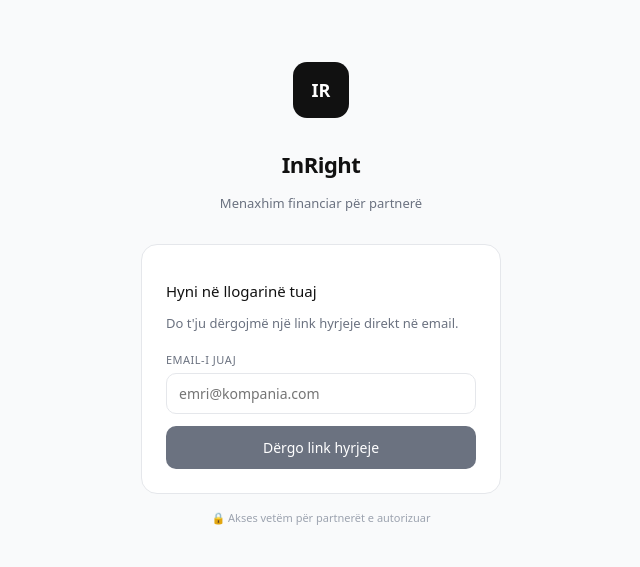
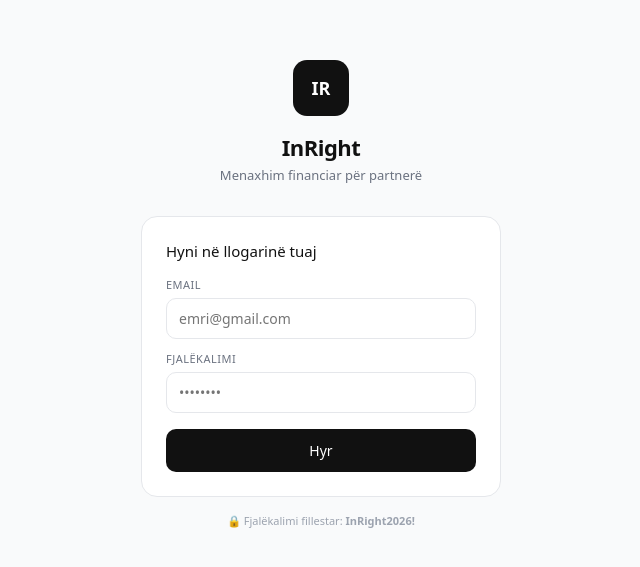
Before and after one commit to gcelo2010-maker/inright, a Next.js app: page /login in a window 1280 px wide. Shown: the part 101-668 px from the top of the page, without its empty margins (319-959 px from the left). Built offline with nearby package versions, Linux system fonts and the light colour scheme.

Commit message:
feat: email+password login instead of magic link

```diff
--- a/src/app/login/page.tsx
+++ b/src/app/login/page.tsx
@@ -1,36 +1,28 @@
 'use client'
 export const dynamic = 'force-dynamic'
-
 import { useState } from 'react'
 import { createClient } from '@/lib/supabase/client'
 
 export default function LoginPage() {
   const [email, setEmail] = useState('')
+  const [password, setPassword] = useState('')
   const [loading, setLoading] = useState(false)
-  const [sent, setSent] = useState(false)
   const [error, setError] = useState('')
 
   const handleLogin = async (e: React.FormEvent) => {
     e.preventDefault()
-    if (!email) return
     setLoading(true)
     setError('')
-
     try {
       const supabase = createClient()
-      const { error } = await supabase.auth.signInWithOtp({
-        email,
-        options: {
-          emailRedirectTo: `${window.location.origin}/auth/callback`,
-        },
-      })
+      const { error } = await supabase.auth.signInWithPassword({ email, password })
       if (error) {
-        setError(`Gabim: ${error.message}`)
+        setError('Email ose fjalëkalim i gabuar.')
       } else {
-        setSent(true)
+        window.location.href = '/dashboard'
       }
-    } catch (err: unknown) {
-      setError(`Gabim lidhjeje: ${err instanceof Error ? err.message : 'Provoni përsëri'}`)
+    } catch {
+      setError('Gabim lidhje. Provoni përsëri.')
     }
     setLoading(false)
   }
@@ -42,60 +34,32 @@ export default function LoginPage() {
           <div style={{display:'inline-flex',alignItems:'center',justifyContent:'center',width:'56px',height:'56px',background:'#111',borderRadius:'14px',marginBottom:'1rem'}}>
             <span style={{color:'#fff',fontWeight:'700',fontSize:'18px'}}>IR</span>
           </div>
-          <h1 style={{fontSize:'22px',fontWeight:'600',color:'#111',letterSpacing:'-0.5px'}}>InRight</h1>
+          <h1 style={{fontSize:'22px',fontWeight:'600',color:'#111',letterSpacing:'-0.5px',margin:0}}>InRight</h1>
           <p style={{fontSize:'13px',color:'#6b7280',marginTop:'4px'}}>Menaxhim financiar për partnerë</p>
         </div>
-
         <div style={{background:'#fff',borderRadius:'16px',border:'1px solid #e5e7eb',padding:'24px'}}>
-          {!sent ? (
-            <>
-              <h2 style={{fontSize:'15px',fontWeight:'500',color:'#111',marginBottom:'4px'}}>Hyni në llogarinë tuaj</h2>
-              <p style={{fontSize:'13px',color:'#6b7280',marginBottom:'20px'}}>
-                Do t&apos;ju dërgojmë një link hyrjeje direkt në email.
-              </p>
-              <form onSubmit={handleLogin}>
-                <label style={{display:'block',fontSize:'11px',fontWeight:'500',color:'#6b7280',textTransform:'uppercase',letterSpacing:'0.5px',marginBottom:'6px'}}>
-                  Email-i juaj
-                </label>
-                <input
-                  type="email"
-                  value={email}
-                  onChange={e => setEmail(e.target.value)}
-                  placeholder="emri@kompania.com"
-                  required
-                  style={{width:'100%',padding:'10px 12px',border:'1px solid #e5e7eb',borderRadius:'10px',fontSize:'14px',outline:'none',marginBottom:'12px',fontFamily:'inherit'}}
-                />
-                {error && (
-                  <div style={{background:'#fef2f2',border:'1px solid #fecaca',borderRadius:'8px',padding:'8px 12px',fontSize:'12px',color:'#dc2626',marginBottom:'12px'}}>
-                    {error}
-                  </div>
-                )}
-                <button
-                  type="submit"
-                  disabled={loading || !email}
-                  style={{width:'100%',background:loading||!email?'#6b7280':'#111',color:'#fff',border:'none',borderRadius:'10px',padding:'12px',fontSize:'14px',fontWeight:'500',cursor:loading||!email?'not-allowed':'pointer',fontFamily:'inherit'}}
-                >
-                  {loading ? 'Duke dërguar...' : 'Dërgo link hyrjeje'}
-                </button>
-              </form>
-            </>
-          ) : (
-            <div style={{textAlign:'center',padding:'8px 0'}}>
-              <div style={{width:'48px',height:'48px',background:'#f0fdf4',borderRadius:'50%',display:'flex',alignItems:'center',justifyContent:'center',margin:'0 auto 12px',fontSize:'22px'}}>✓</div>
-              <h2 style={{fontSize:'15px',fontWeight:'500',color:'#111',marginBottom:'8px'}}>Linku u dërgua!</h2>
-              <p style={{fontSize:'13px',color:'#6b7280',marginBottom:'16px'}}>
-                Kontrolloni <strong>{email}</strong> dhe klikoni linkun.
-              </p>
-              <button onClick={() => {setSent(false);setEmail('')}} style={{fontSize:'13px',color:'#6b7280',textDecoration:'underline',border:'none',background:'none',cursor:'pointer'}}>
-                Provoni email tjetër
-              </button>
+          <h2 style={{fontSize:'15px',fontWeight:'500',color:'#111',marginBottom:'4px',marginTop:0}}>Hyni në llogarinë tuaj</h2>
+          <form onSubmit={handleLogin} style={{display:'flex',flexDirection:'column',gap:'12px',marginTop:'16px'}}>
+            <div>
+              <label style={{display:'block',fontSize:'11px',fontWeight:'500',color:'#6b7280',textTransform:'uppercase',letterSpacing:'0.5px',marginBottom:'6px'}}>Email</label>
+              <input type="email" value={email} onChange={e=>setEmail(e.target.value)} placeholder="emri@gmail.com" required
+                style={{width:'100%',padding:'10px 12px',border:'1px solid #e5e7eb',borderRadius:'10px',fontSize:'14px',outline:'none',boxSizing:'border-box'}}/>
             </div>
-          )}
+            <div>
+              <label style={{display:'block',fontSize:'11px',fontWeight:'500',color:'#6b7280',textTransform:'uppercase',letterSpacing:'0.5px',marginBottom:'6px'}}>Fjalëkalimi</label>
+              <input type="password" value={password} onChange={e=>setPassword(e.target.value)} placeholder="••••••••" required
+                style={{width:'100%',padding:'10px 12px',border:'1px solid #e5e7eb',borderRadius:'10px',fontSize:'14px',outline:'none',boxSizing:'border-box'}}/>
+            </div>
+            {error && <div style={{background:'#fef2f2',border:'1px solid #fecaca',borderRadius:'8px',padding:'8px 12px',fontSize:'12px',color:'#dc2626'}}>{error}</div>}
+            <button type="submit" disabled={loading||!email||!password}
+              style={{background:loading?'#6b7280':'#111',color:'#fff',border:'none',borderRadius:'10px',padding:'12px',fontSize:'14px',fontWeight:'500',cursor:'pointer',marginTop:'4px'}}>
+              {loading?'Duke hyrë...':'Hyr'}
+            </button>
+          </form>
         </div>
-
-        <div style={{textAlign:'center',marginTop:'16px'}}>
-          <p style={{fontSize:'11px',color:'#9ca3af'}}>🔒 Akses vetëm për partnerët e autorizuar</p>
-        </div>
+        <p style={{textAlign:'center',fontSize:'11px',color:'#9ca3af',marginTop:'16px'}}>
+          🔒 Fjalëkalimi fillestar: <strong>InRight2026!</strong>
+        </p>
       </div>
     </div>
   )
```
